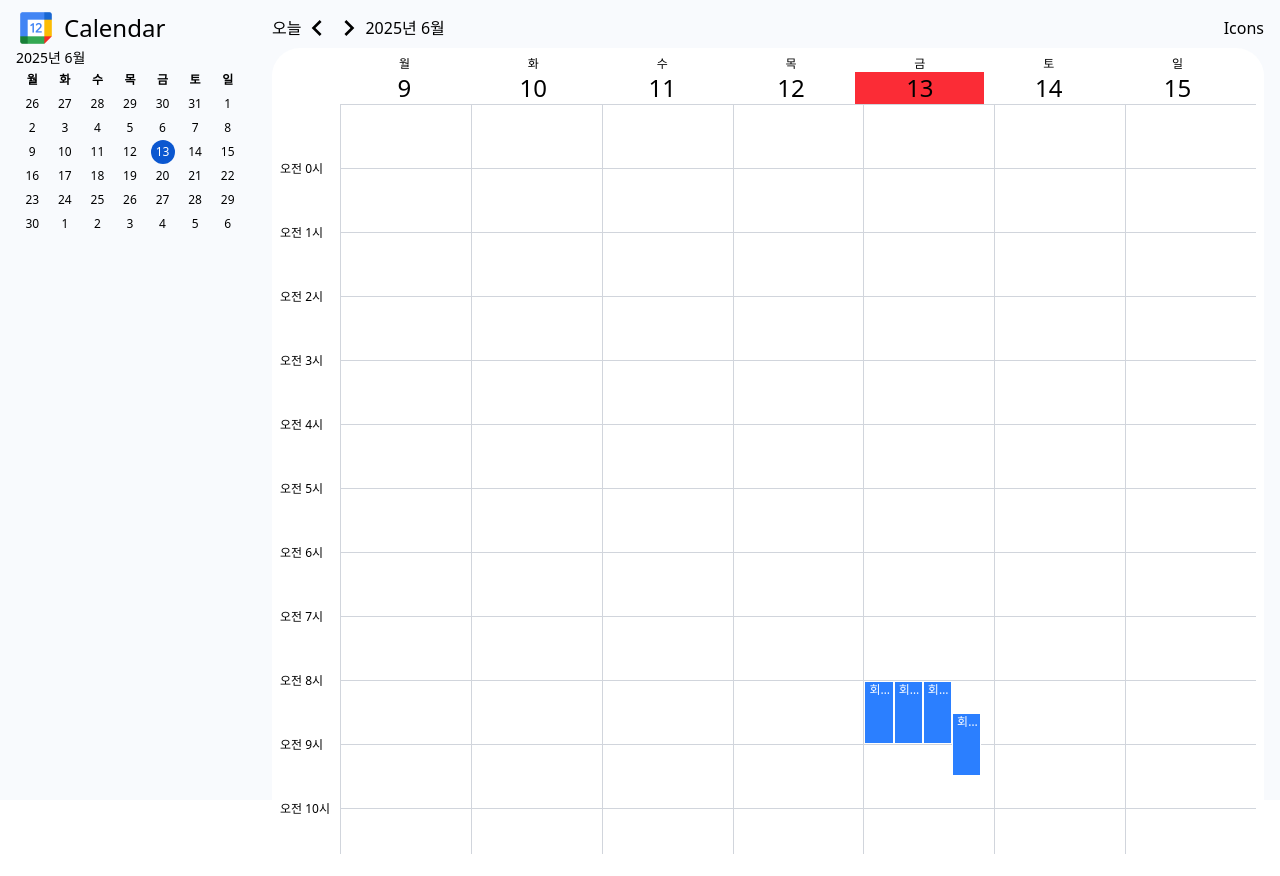
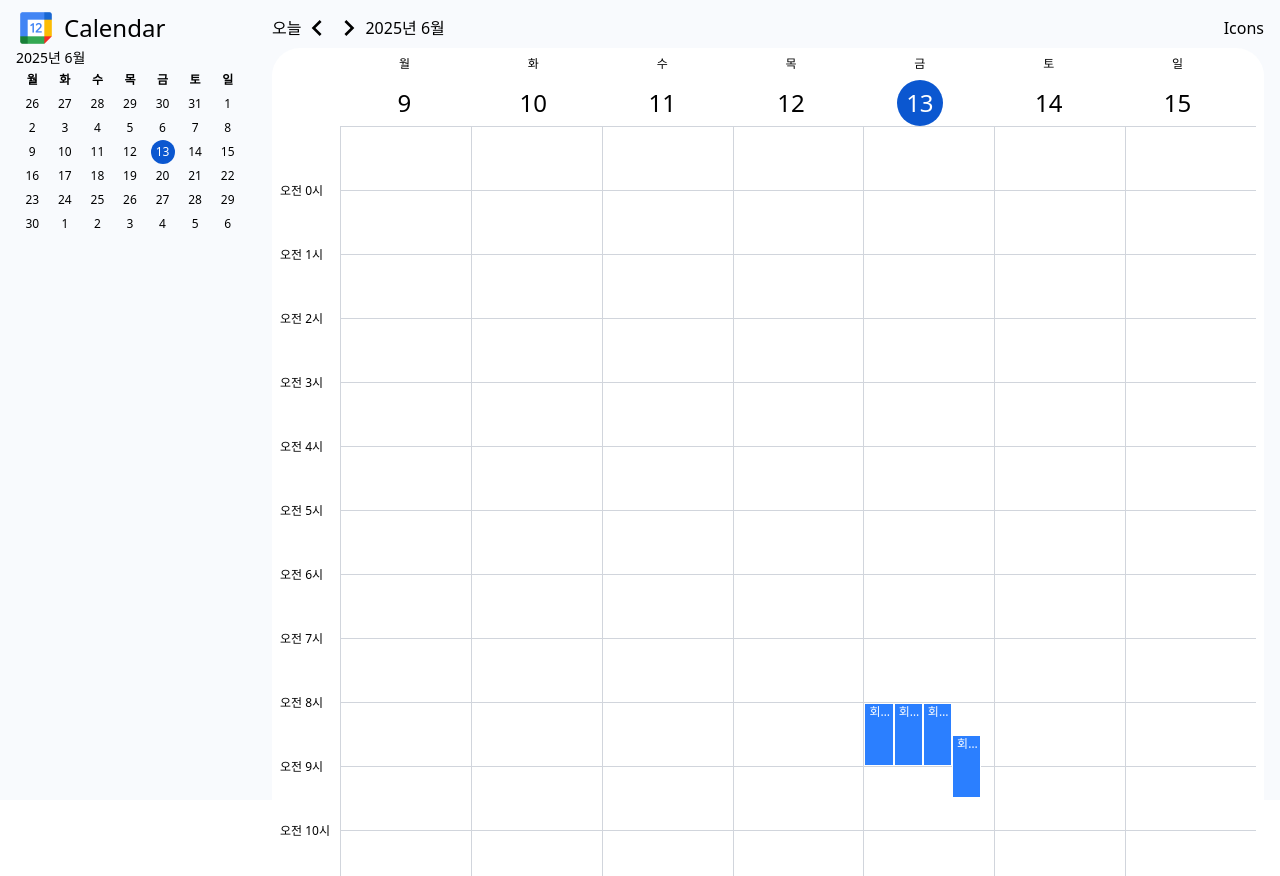
Before and after one commit to hansolc/google-calendar-clone, a React (Vite) app: page / in a window 1280 px wide. Before the commit the page ends 854 px from the top, so only its background shows below. Built offline with nearby package versions, Linux system fonts and the light colour scheme.

Commit message:
Weekly calendar styled

```diff
--- /dev/null
+++ b/src/components/Calendar/Calendar.module.scss
@@ -0,0 +1,10 @@
+@use '@styles/variables' as vars;
+
+.today {
+    background-color: vars.$calendar-today-bg !important;
+    color: white !important;
+}
+
+.selected {
+    background-color: vars.$calendar-selected-bg
+}
--- a/src/components/Calendar/DayPicker/index.module.scss
+++ b/src/components/Calendar/DayPicker/index.module.scss
@@ -1,3 +1,5 @@
+@use '@styles/variables' as vars;
+
 .daypicker {
     width: 100%;
     text-align: center;
@@ -13,17 +15,7 @@
         cursor: pointer;
         border-radius: 9999px;
         &:hover {
-            background-color: #eeeeee;
+            background-color: vars.$calendar-hover-bg;
         }
-
     }
 }
-
-.today {
-    background-color: #0b57d0 !important;
-    color: white !important;
-}
-
-.selected {
-    background-color: #C2E7FF;
-}
--- a/src/components/Calendar/DayPicker/index.tsx
+++ b/src/components/Calendar/DayPicker/index.tsx
@@ -1,6 +1,7 @@
 import clsx from "clsx";
 import useCalendar from "../../../hooks/useCalendar";
 import styles from "./index.module.scss";
+import calendarStyles from "../Calendar.module.scss";
 import { NUMBER_OF_WEEK_OF_DAYS } from "../../../constant/calendar";
 import { isSameDate } from "@utils/calendar";
 
@@ -31,9 +32,9 @@ const DayPicker = () => {
                           <button
                             onClick={() => setDate(value.date.toISOString())}
                             className={clsx(
-                              { [styles.today]: value.isToday },
+                              { [calendarStyles.today]: value.isToday },
                               {
-                                [styles.selected]: isSameDate(
+                                [calendarStyles.selected]: isSameDate(
                                   selectedDate,
                                   value.date
                                 ),
--- a/src/components/Calendar/WeeklyCalendar/components/Header.tsx
+++ /dev/null
@@ -1,26 +0,0 @@
-import clsx from "clsx";
-import type { WeekType } from "../../../../types/calendar";
-
-interface Props {
-  weeks: WeekType[];
-}
-
-const Header = ({ weeks }: Props) => {
-  return (
-    <div className="flex text-center pl-[60px]">
-      {weeks.map(({ date, isToday }) => (
-        <div key={date.toISOString()} className="grow shrink basis-0">
-          <div className="text-xs">
-            {date.toLocaleDateString("ko-KR", { weekday: "short" })}
-          </div>
-          <div className={clsx("text-2xl", { "bg-red-500": isToday })}>
-            {date.getDate()}
-          </div>
-        </div>
-      ))}
-      <div className="w-[14px]" />
-    </div>
-  );
-};
-
-export default Header;
--- /dev/null
+++ b/src/components/Calendar/WeeklyCalendar/components/WeeklyHeader.module.scss
@@ -0,0 +1,7 @@
+.header-day-number {
+    width: 46px;
+    height: 46px;
+    border-radius: 100%;
+    text-align: center;
+    align-content: center;
+}
--- /dev/null
+++ b/src/components/Calendar/WeeklyCalendar/components/WeeklyHeader.tsx
@@ -0,0 +1,35 @@
+import clsx from "clsx";
+import type { WeekType } from "../../../../types/calendar";
+import calendarStyles from "../../Calendar.module.scss";
+import styles from "./WeeklyHeader.module.scss";
+
+interface Props {
+  weeks: WeekType[];
+}
+
+const WeeklyHeader = ({ weeks }: Props) => {
+  return (
+    <div className="flex pl-[60px]">
+      {weeks.map(({ date, isToday }) => (
+        <div
+          key={date.toISOString()}
+          className="grow shrink basis-0 flex flex-col items-center gap-2"
+        >
+          <div className="text-xs">
+            {date.toLocaleDateString("ko-KR", { weekday: "short" })}
+          </div>
+          <div
+            className={clsx("text-2xl", styles["header-day-number"], {
+              [calendarStyles.today]: isToday,
+            })}
+          >
+            {date.getDate()}
+          </div>
+        </div>
+      ))}
+      <div className="w-[14px]" />
+    </div>
+  );
+};
+
+export default WeeklyHeader;
--- a/src/components/Calendar/WeeklyCalendar/components/WeeklyTable.tsx
+++ b/src/components/Calendar/WeeklyCalendar/components/WeeklyTable.tsx
@@ -22,6 +22,7 @@ const WeeklyTable = ({ weeks }: Props) => {
 
     return map;
   }, [weeks, events]);
+
   return (
     <div className="grow shrink">
       {HOURS_OF_DAY.map((hour) => (
--- a/src/components/Calendar/WeeklyCalendar/index.tsx
+++ b/src/components/Calendar/WeeklyCalendar/index.tsx
@@ -1,14 +1,14 @@
 import useCalendar from "@hooks/useCalendar";
-import Header from "./components/Header";
 import WeeklyBody from "./components/WeeklyBody";
 import Card from "@components/Card";
+import WeeklyHeader from "./components/WeeklyHeader";
 
 const WeeklyCalendar = () => {
   const { headers } = useCalendar();
 
   return (
     <Card className="grow shrink">
-      <Header weeks={headers.weeks} />
+      <WeeklyHeader weeks={headers.weeks} />
       <WeeklyBody weeks={headers.weeks} />
     </Card>
   );
--- a/src/styles/_variables.scss
+++ b/src/styles/_variables.scss
@@ -1 +1,7 @@
+// size
 $left-side-width: 256px;
+
+// color
+$calendar-today-bg: #0b57d0;
+$calendar-selected-bg: #C2E7FF;
+$calendar-hover-bg: #eeeeee;
```
